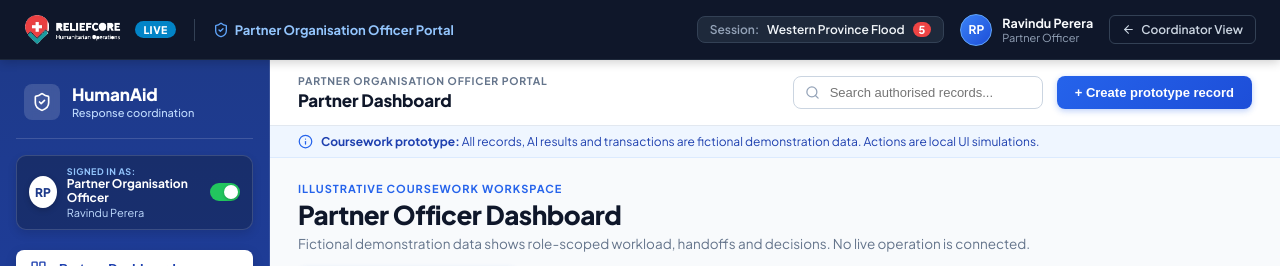
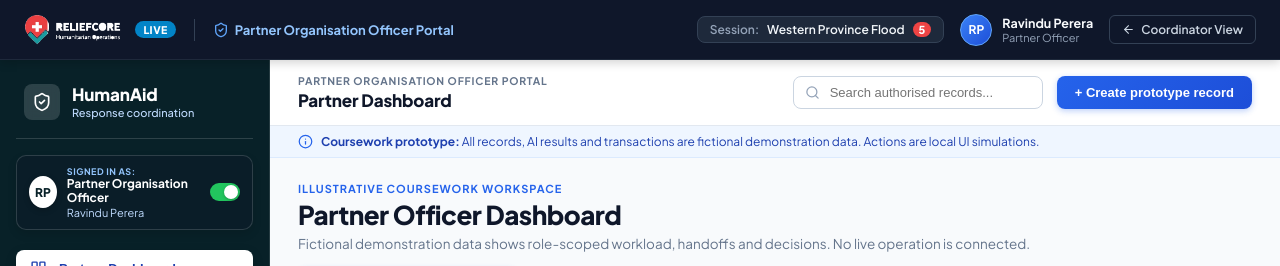
Before and after one commit to DulithThenuka/humanitarian-crisis-management-platform, a React (Vite) app in the folder frontend/: page /partner-organisation-officer in a window 1280 px wide. Shown: the top 266 px of the page. Built offline with nearby package versions, Linux system fonts and the light colour scheme; no server answers.

Commit message:
style(partner-officer): match sidebar color to citizen portal (#082128)

```diff
--- a/frontend/src/pages/partner-organisation-officer/PartnerOfficerStyles.css
+++ b/frontend/src/pages/partner-organisation-officer/PartnerOfficerStyles.css
@@ -174,7 +174,7 @@
 .po-blue-sidebar-menu {
   width: 270px;
   min-width: 270px;
-  background: linear-gradient(180deg, #1e3a8a 0%, #1e40af 50%, #172554 100%);
+  background-color: #082128;
   border-right: 1px solid rgba(255, 255, 255, 0.12);
   display: flex;
   flex-direction: column;
@@ -245,7 +245,7 @@
   height: 32px;
   border-radius: 50%;
   background-color: #ffffff;
-  color: #1e3a8a;
+  color: #082128;
   font-weight: 800;
   font-size: 12px;
   display: flex;
```
